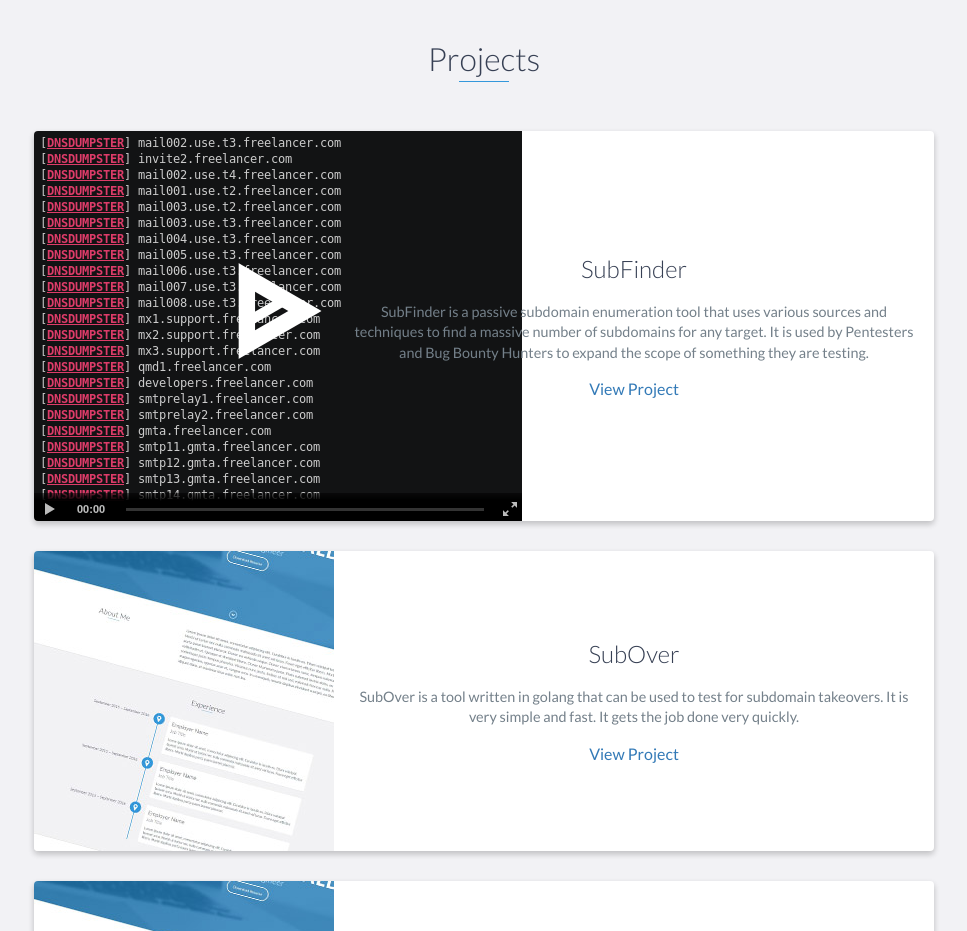
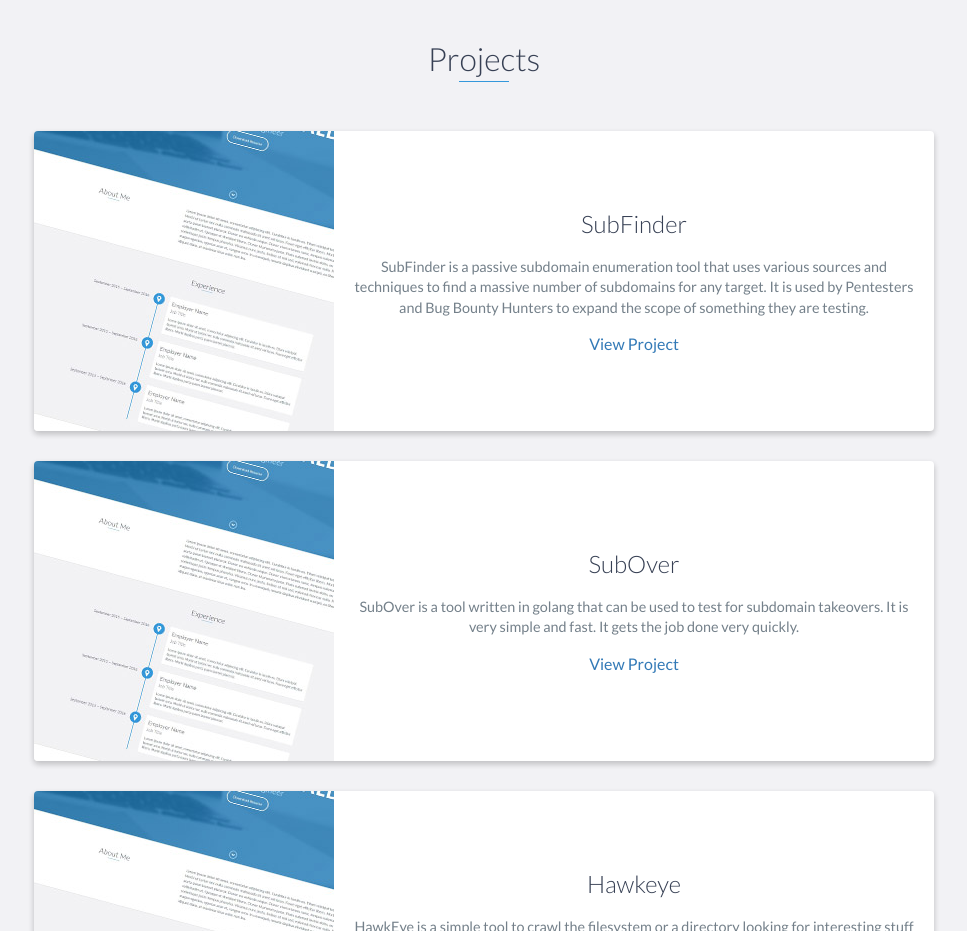
Before and after one commit to Ice3man543/ice3man543.github.io, a website: page index.html in a window 1280 px wide. Shown: the part 1780-2711 px from the top of the page, without its empty margins (156-1123 px from the left). Drawn offline with nearby package versions, Linux system fonts and the light colour scheme.

Commit message:
Update index.html

```diff
--- a/index.html
+++ b/index.html
@@ -115,7 +115,7 @@
             <div class="row">
                 <div class="project shadow-large">
                     <div class="project-image">
-                        <img src="https://raw.githubusercontent.com/Ice3man543/ice3man543.github.io/master/assets/asciinema.png" />
+                        <img src="images/project.jpg" />
                     </div>
                     <!-- End .project-image -->
                     <div class="project-info">
```
